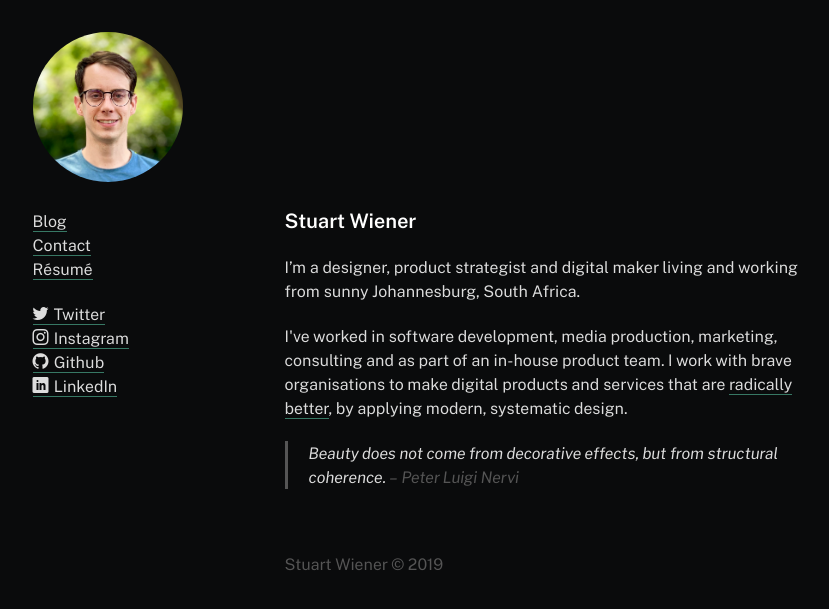
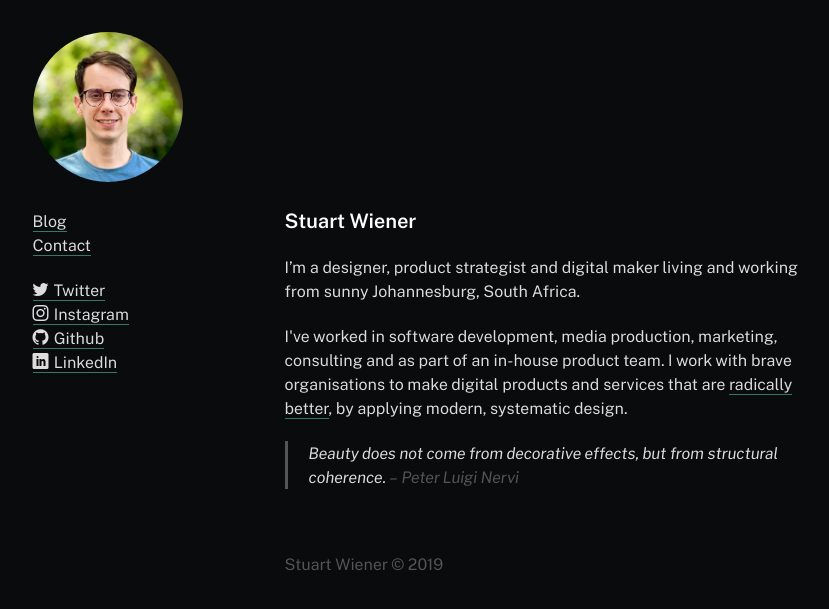
Before and after one commit to stuartwiener/stuartwiener.github.io, a Jekyll site: the page built from index.html, in a window 1280 px wide. Shown: the top 609 px of the page, without its empty margins (219-1048 px from the left). Built offline with Jekyll 4.4.1, drawn with Linux system fonts in a browser that asks for light colours; some web fonts are replaced.

Commit message:
updated navigation

```diff
--- a/_includes/header.html
+++ b/_includes/header.html
@@ -8,7 +8,6 @@
       <ul>
         <li><a href="https://designand.substack.com">Blog</a></li>
         <li><a onclick="window.location.href='mailto:hello'+'@'+'stuartwiener.com';">Contact</a></li>
-        <li><a href="{{ site.url }}/resume">Résumé</a></li>
       </ul>
 
       <ul>
```
